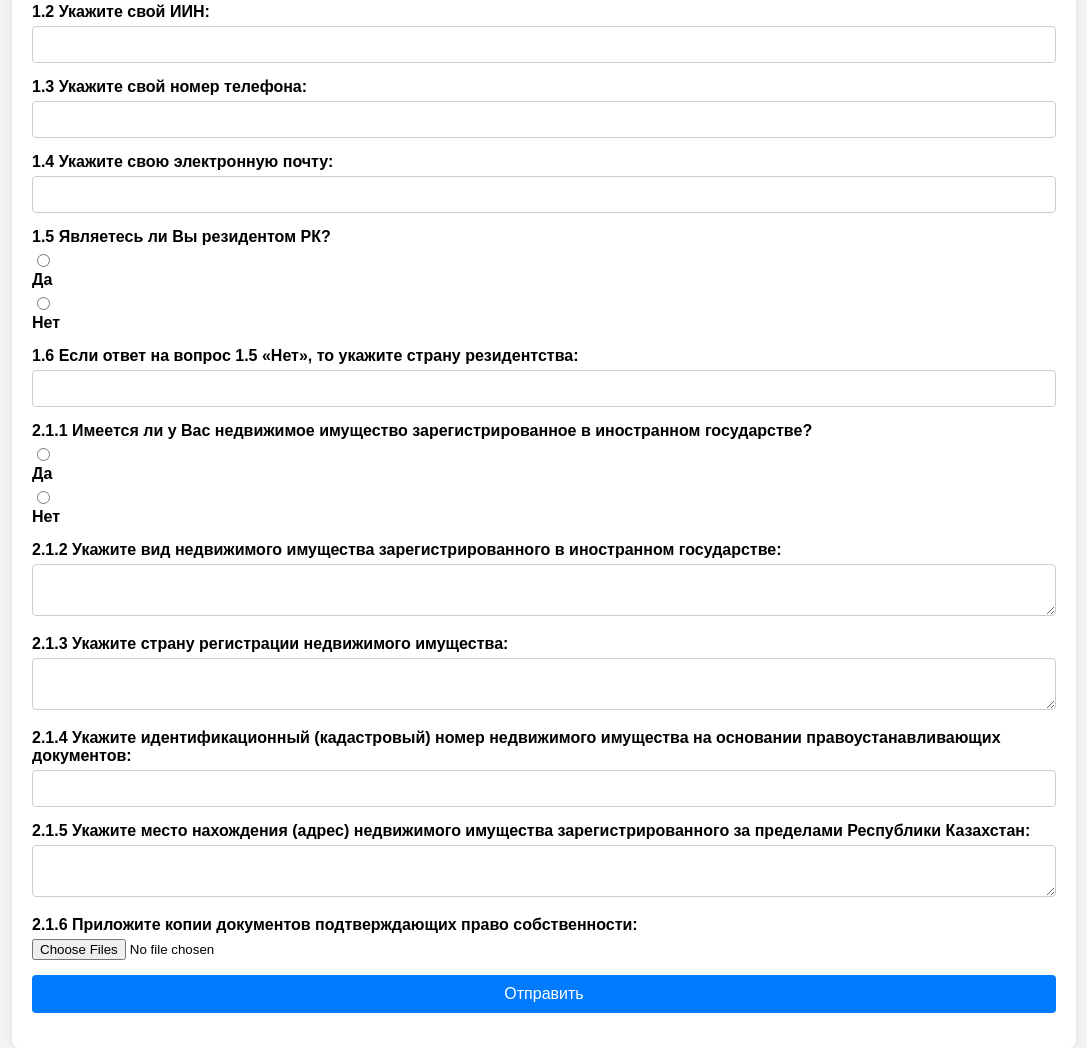
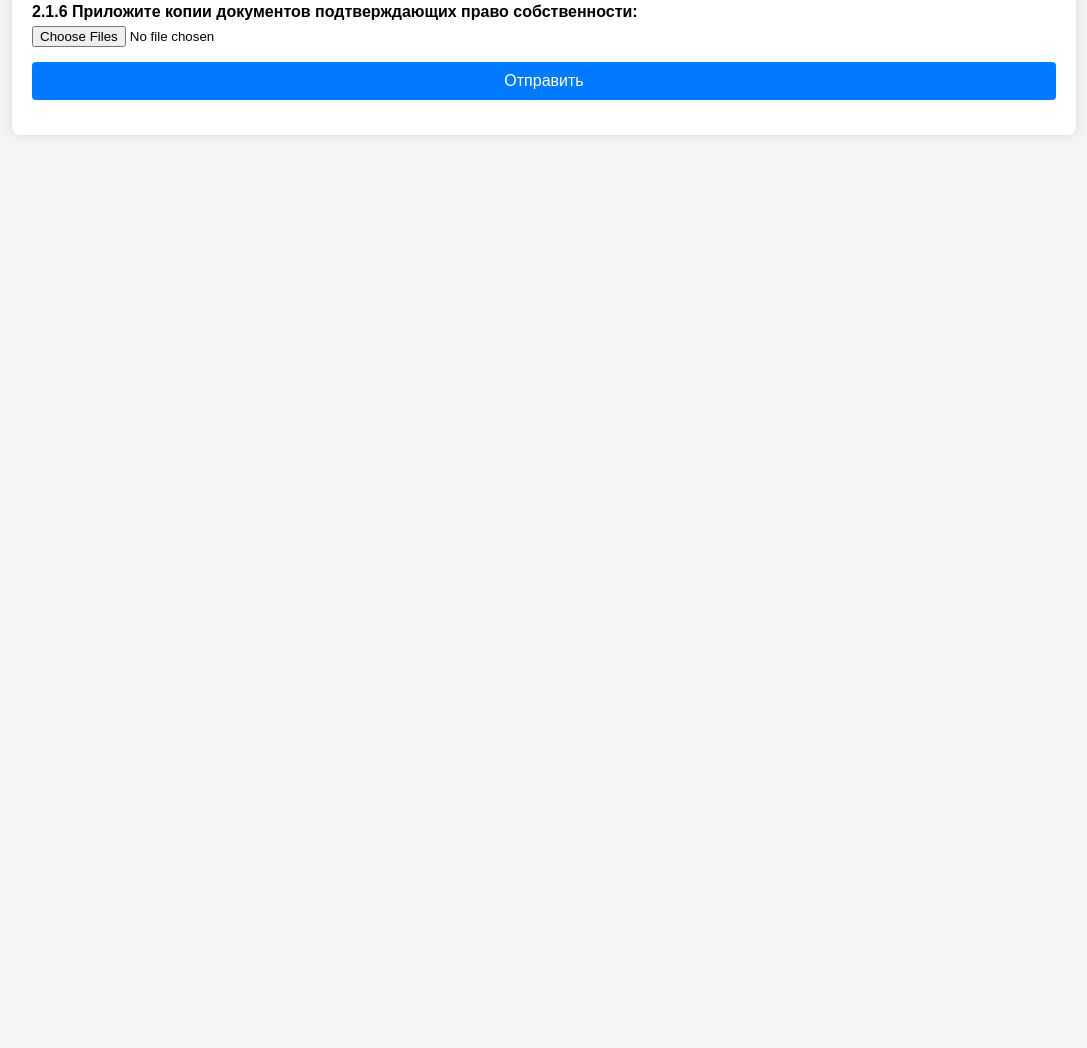
Before and after one commit to xdanick/anketa, a plain HTML site: page index.html in a window 1280 px wide. Shown: the part 227-1275 px from the top of the page, without its empty margins (96-1183 px from the left). After the commit the page ends 800 px from the top, so only its background shows below. Drawn offline with Linux system fonts and the light colour scheme.

Commit message:
Update index.html

```diff
--- a/index.html
+++ b/index.html
@@ -9,69 +9,15 @@
 <body>
     <div class="container">
         <h1>АНКЕТА ОБ АКТИВАХ И ОБЯЗАТЕЛЬСТВАХ ФИЗИЧЕСКОГО ЛИЦА</h1>
-        <form id="surveyForm" enctype="multipart/form-data" method="POST" action="/submit">
+        <form id="surveyForm" enctype="multipart/form-data" method="POST" action="/upload">
             <!-- Ваши поля формы -->
             <div class="form-group">
                 <label for="fio">1.1 Укажите свои ФИО (полностью):</label>
                 <input type="text" id="fio" name="fio" required>
             </div>
             <div class="form-group">
-                <label for="iin">1.2 Укажите свой ИИН:</label>
-                <input type="text" id="iin" name="iin" required>
-            </div>
-            <div class="form-group">
-                <label for="phone">1.3 Укажите свой номер телефона:</label>
-                <input type="tel" id="phone" name="phone" required>
-            </div>
-            <div class="form-group">
-                <label for="email">1.4 Укажите свою электронную почту:</label>
-                <input type="email" id="email" name="email" required>
-            </div>
-            <div class="form-group">
-                <label>1.5 Являетесь ли Вы резидентом РК?</label>
-                <div>
-                    <input type="radio" id="resident-yes" name="resident" value="yes" required>
-                    <label for="resident-yes">Да</label>
-                </div>
-                <div>
-                    <input type="radio" id="resident-no" name="resident" value="no" required>
-                    <label for="resident-no">Нет</label>
-                </div>
-            </div>
-            <div class="form-group">
-                <label for="country">1.6 Если ответ на вопрос 1.5 «Нет», то укажите страну резидентства:</label>
-                <input type="text" id="country" name="country">
-            </div>
-            <div class="form-group">
-                <label>2.1.1 Имеется ли у Вас недвижимое имущество зарегистрированное в иностранном государстве?</label>
-                <div>
-                    <input type="radio" id="property-yes" name="property" value="yes" required>
-                    <label for="property-yes">Да</label>
-                </div>
-                <div>
-                    <input type="radio" id="property-no" name="property" value="no" required>
-                    <label for="property-no">Нет</label>
-                </div>
-            </div>
-            <div class="form-group">
-                <label for="property-type">2.1.2 Укажите вид недвижимого имущества зарегистрированного в иностранном государстве:</label>
-                <textarea id="property-type" name="property-type"></textarea>
-            </div>
-            <div class="form-group">
-                <label for="property-country">2.1.3 Укажите страну регистрации недвижимого имущества:</label>
-                <textarea id="property-country" name="property-country"></textarea>
-            </div>
-            <div class="form-group">
-                <label for="property-id">2.1.4 Укажите идентификационный (кадастровый) номер недвижимого имущества на основании правоустанавливающих документов:</label>
-                <input type="text" id="property-id" name="property-id">
-            </div>
-            <div class="form-group">
-                <label for="property-address">2.1.5 Укажите место нахождения (адрес) недвижимого имущества зарегистрированного за пределами Республики Казахстан:</label>
-                <textarea id="property-address" name="property-address"></textarea>
-            </div>
-            <div class="form-group">
                 <label for="property-documents">2.1.6 Приложите копии документов подтверждающих право собственности:</label>
-                <input type="file" id="property-documents" name="property-documents" multiple>
+                <input type="file" id="property-documents" name="file" multiple>
             </div>
             <div class="form-group">
                 <button type="submit">Отправить</button>
```
